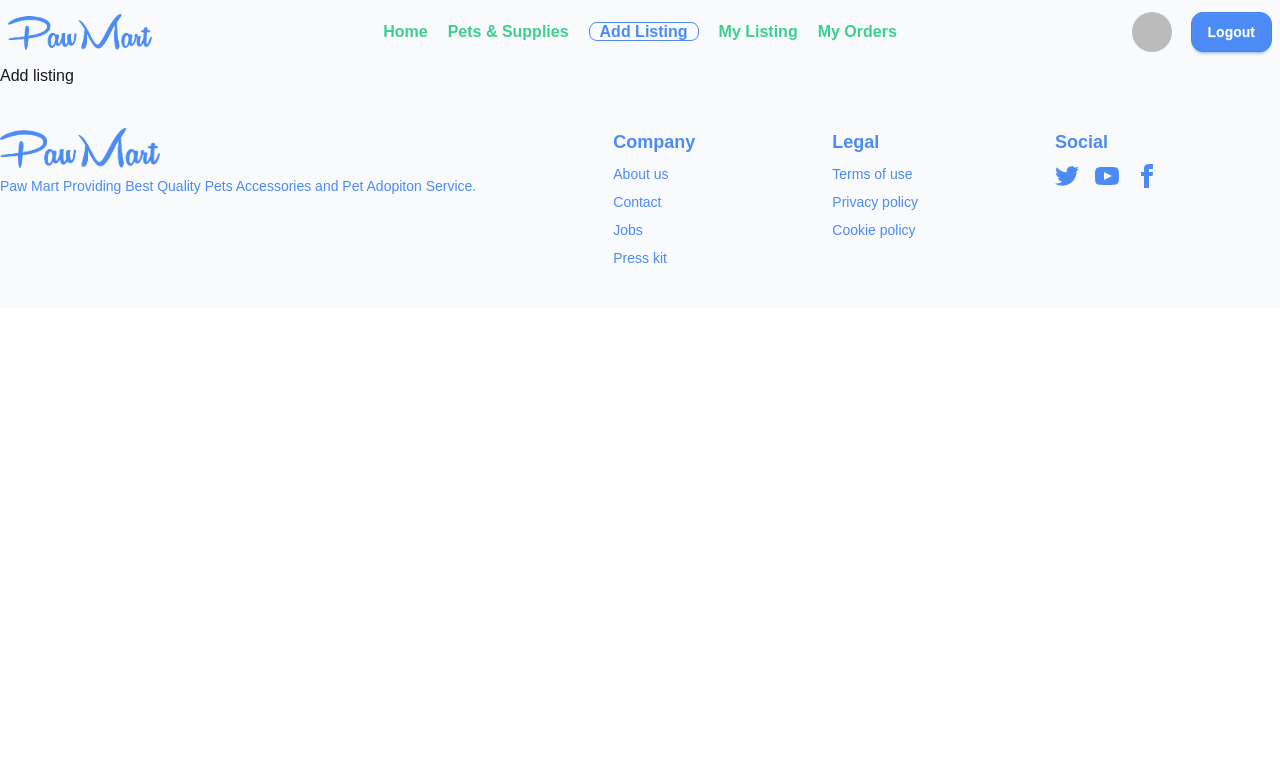
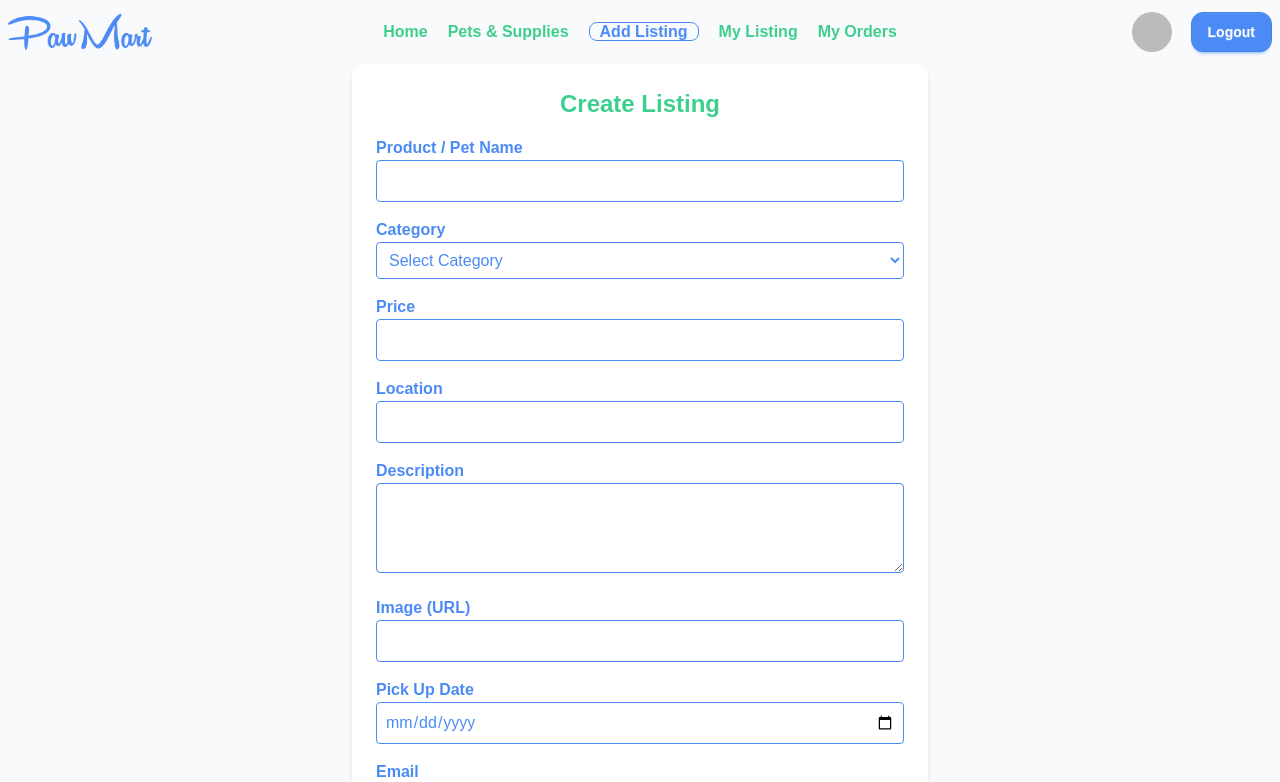
Before and after one commit to mjh-shikder/A-10-PawMart-Web-App-Clint, a React (Vite) app: page /add-listing in a window 1280 px wide. Shown: the top 782 px of the page. Built offline with nearby package versions, Linux system fonts and the light colour scheme; no server answers; sample sign-in values are in the browser's storage; a web font is replaced by a local one.

Commit message:
Add listing page form added

```diff
--- a/src/components/Footer.jsx
+++ b/src/components/Footer.jsx
@@ -11,7 +11,7 @@ const Footer = () => {
     return (
         <footer data-aos="fade-down"
 
-      className="footer sm:footer-horizontal bg-base-200 text-primary py-10">
+      className="footer sm:footer-horizontal bg-base-200 text-secondary py-10">
   <aside>
     <img className='w-40' src={Logo} alt="" />
     <p>
@@ -36,7 +36,7 @@ const Footer = () => {
             </nav>
             <nav>
     <h6 className="font-semibold text-lg text-primary">Social</h6>
-    <div className="grid grid-flow-col gap-4 text-primary">
+    <div className="grid grid-flow-col gap-4 text-secondary">
       <a>
         <svg
           xmlns="http://www.w3.org/2000/svg"
--- a/src/pages/AddListing.jsx
+++ b/src/pages/AddListing.jsx
@@ -1,11 +1,129 @@
-import React from 'react';
+import React from "react";
 
 const AddListing = () => {
-    return (
+
+    const handleSubmit = (e) => {
+        e.preventDefault();
+
+
+}
+
+  return (
+    <div>
+      <form
+        onSubmit={handleSubmit}
+        className="max-w-xl mx-auto bg-white text-primary shadow-md p-6 rounded-xl space-y-4"
+      >
+        <h2 className="text-2xl font-bold mb-4 text-center text-secondary">Create Listing</h2>
+
+        {/* Product / Pet Name */}
         <div>
-            Add listing
+          <label className="font-semibold">Product / Pet Name</label>
+          <input
+            type="text"
+            name="name"
+            onChange={`handleChange`}
+            className="w-full border p-2 rounded"
+            required
+          />
         </div>
-    );
+
+        {/* Category Dropdown */}
+        <div>
+          <label className="font-semibold">Category</label>
+          <select
+            name="category"
+            onChange={`handleChange`}
+            className="w-full border p-2 rounded"
+            required
+          >
+            <option value="">Select Category</option>
+            <option value="Pets">Pets</option>
+            <option value="Food">Food</option>
+            <option value="Accessories">Accessories</option>
+            <option value="Care Products">Care Products</option>
+          </select>
+        </div>
+
+        {/* Price */}
+        <div>
+          <label className="font-semibold">Price</label>
+          <input
+            type="number"
+            name="price"
+            onChange={`handleChange`}
+            className="w-full border p-2 rounded"
+            required
+          />
+        </div>
+
+        {/* Location */}
+        <div>
+          <label className="font-semibold">Location</label>
+          <input
+            type="text"
+            name="location"
+            onChange={`handleChange`}
+            className="w-full border p-2 rounded"
+            required
+          />
+        </div>
+
+        {/* Description */}
+        <div>
+          <label className="font-semibold">Description</label>
+          <textarea
+            name="description"
+            onChange={`handleChange`}
+            className="w-full border p-2 rounded"
+            rows="3"
+          ></textarea>
+        </div>
+
+        {/* Image URL */}
+        <div>
+          <label className="font-semibold">Image (URL)</label>
+          <input
+            type="url"
+            name="image"
+            onChange={`handleChange`}
+            className="w-full border p-2 rounded"
+          />
+        </div>
+
+        {/* Date (Pick Up) */}
+        <div>
+          <label className="font-semibold">Pick Up Date</label>
+          <input
+            type="date"
+            name="date"
+            onChange={`handleChange`}
+            className="w-full border p-2 rounded"
+          />
+        </div>
+
+        {/* Email (Read-only) */}
+        <div>
+          <label className="font-semibold">Email</label>
+          <input
+            type="email"
+            name="email"
+            value={`formData.email`}
+            readOnly
+            className="w-full border p-2 bg-gray-100 rounded cursor-not-allowed"
+          />
+        </div>
+
+        {/* Submit Button */}
+        <button
+          type="submit"
+          className="w-full bg-primary text-white p-2 rounded font-semibold"
+        >
+          Submit Listing
+        </button>
+      </form>
+    </div>
+  );
 };
 
 export default AddListing;
```
